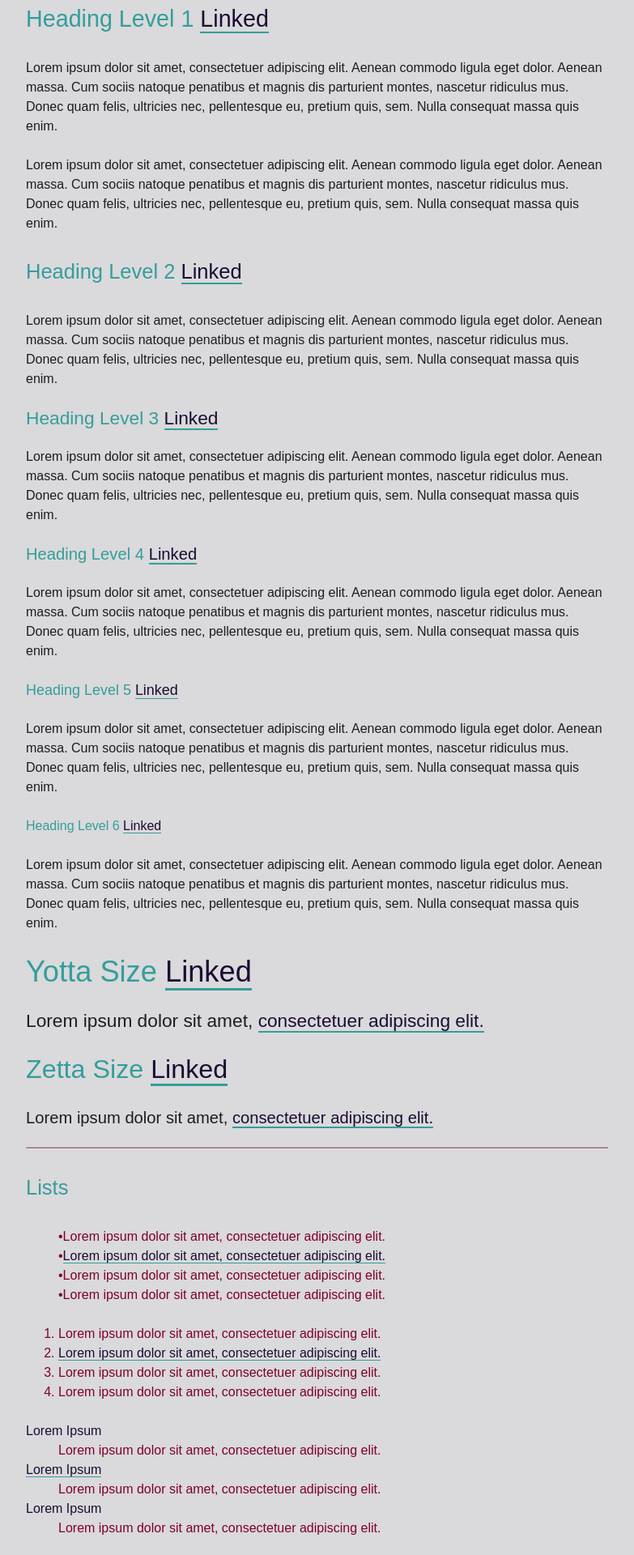
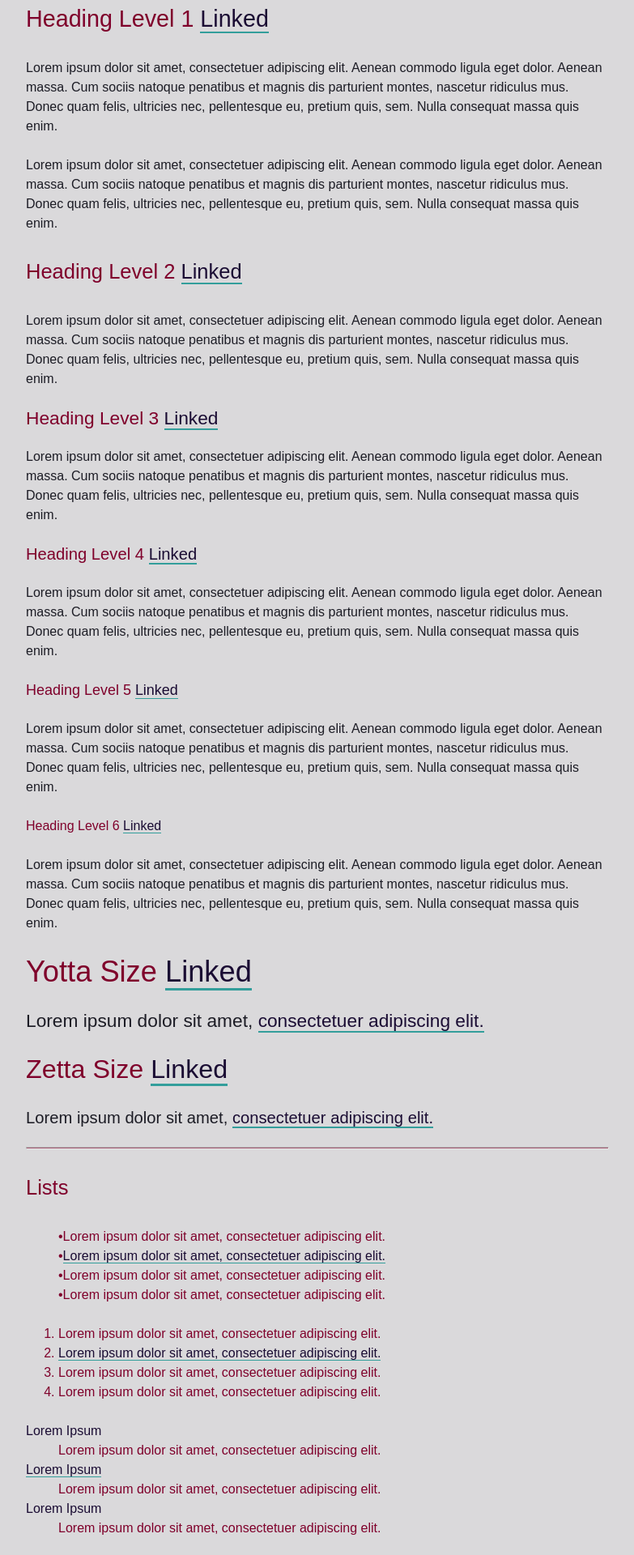
Before and after one commit to cole0228/ecommerce-website, a Jekyll site: the page type-guide.html, which Jekyll copies as it is, in a window 1280 px wide. Shown: the top 1920 px of the page at 81% size, without its empty margins (248-1031 px from the left). Built offline with Jekyll 4.4.1, drawn with Linux system fonts in a browser that asks for light colours; Markdown is read by kramdown in place of the engine named in the settings.

Commit message:
changing colour for h1 from green to red

```diff
--- a/css/typography.css
+++ b/css/typography.css
@@ -82,7 +82,7 @@ small, .milli {
 h1, h2, h3, h4, h5, h6{
 	font-family: futura,sans-serif;
 	font-weight: lighter;
-	color: #339E9B;
+	color: #7F002B;
 }
 
 ::selection {
```
